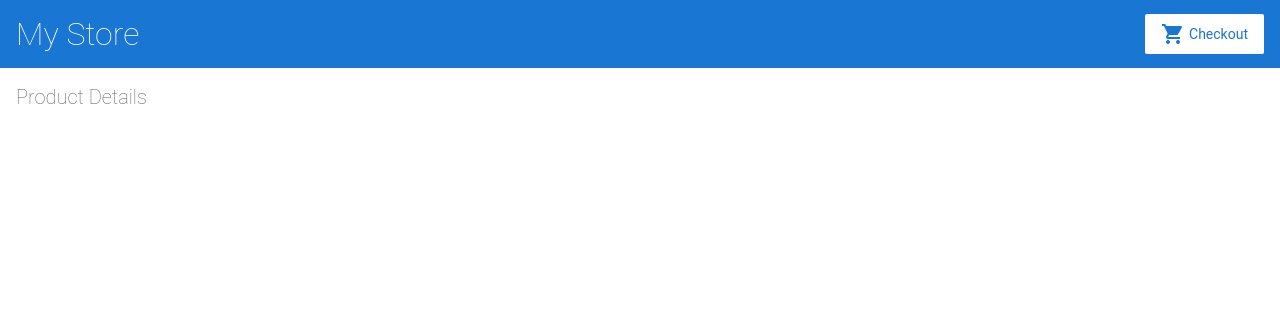
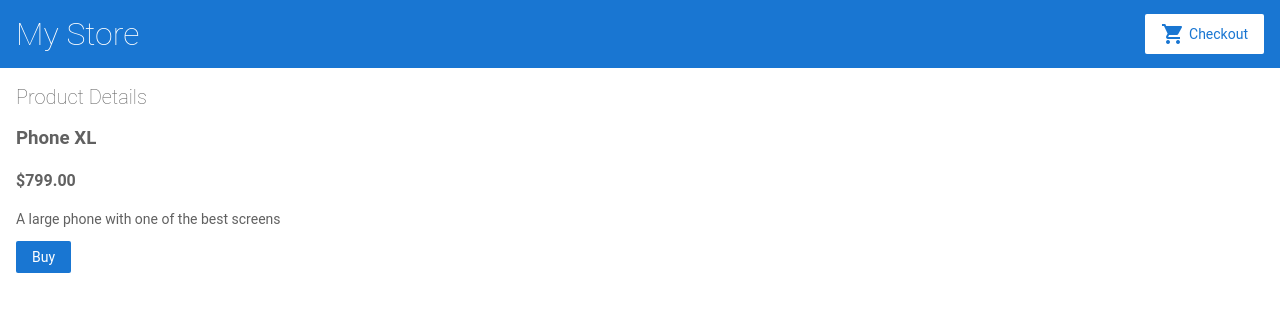
Before and after one commit to shivam1820/angular-g3v4u8-qwgukt, an Angular app: page /products/1 in a window 1280 px wide. Shown: the top 312 px of the page. Built offline with nearby package versions, Linux system fonts and the light colour scheme.

Commit message:
3 files modified, 1 added

```diff
--- /dev/null
+++ b/src/app/cart.service.ts
@@ -0,0 +1,23 @@
+import { Injectable } from '@angular/core';
+import { Product } from './products';
+
+@Injectable({
+  providedIn: 'root',
+})
+export class CartService {
+  items: Product[] = [];
+  constructor() {}
+
+  addToCart(product: Product) {
+    this.items.push(product);
+  }
+
+  getItems() {
+    return this.items;
+  }
+
+  clearCart() {
+    this.items = [];
+    return this.items;
+  }
+}
--- a/src/app/product-details/product-details.component.html
+++ b/src/app/product-details/product-details.component.html
@@ -1 +1,8 @@
 <h2>Product Details</h2>
+
+<div *ngIf="product">
+  <h3>{{ product.name }}</h3>
+  <h4>{{ product.price | currency }}</h4>
+  <p>{{ product.description }}</p>
+  <button (click)="addToCart(product)">Buy</button>
+</div>
--- a/src/app/product-details/product-details.component.ts
+++ b/src/app/product-details/product-details.component.ts
@@ -1,6 +1,7 @@
 import { Component, OnInit } from '@angular/core';
 import { ActivatedRoute } from '@angular/router';
 import { Product, products } from '../products';
+import { CartService } from '../cart.service';
 
 @Component({
   selector: 'app-product-details',
@@ -9,7 +10,10 @@ import { Product, products } from '../products';
 })
 export class ProductDetailsComponent implements OnInit {
   product: Product | undefined;
-  constructor(private route: ActivatedRoute) {}
+  constructor(
+    private route: ActivatedRoute,
+    private cartService: CartService
+  ) {}
 
   ngOnInit() {
     const routeParams = this.route.snapshot.paramMap;
@@ -19,4 +23,9 @@ export class ProductDetailsComponent implements OnInit {
       (product) => product.id === productIdFromRoute
     );
   }
+
+  addToCart(product: Product) {
+    this.cartService.addToCart(product);
+    window.alert('Your product has been added to the cart');
+  }
 }
--- a/src/app/products.ts
+++ b/src/app/products.ts
@@ -10,22 +10,27 @@ export const products = [
     id: 1,
     name: 'Phone XL',
     price: 799,
-    description: 'A large phone with one of the best screens'
+    description: 'A large phone with one of the best screens',
   },
   {
     id: 2,
     name: 'Phone Mini',
     price: 699,
-    description: 'A great phone with one of the best cameras'
+    description: 'A great phone with one of the best cameras',
   },
   {
     id: 3,
     name: 'Phone Standard',
     price: 299,
-    description: ''
-  }
+    description: '',
+  },
+  {
+    id: 4,
+    name: 'Motorola Vision',
+    price: 50,
+    description: 'Budget Phone',
+  },
 ];
-
 
 /*
 Copyright Google LLC. All Rights Reserved.
```
